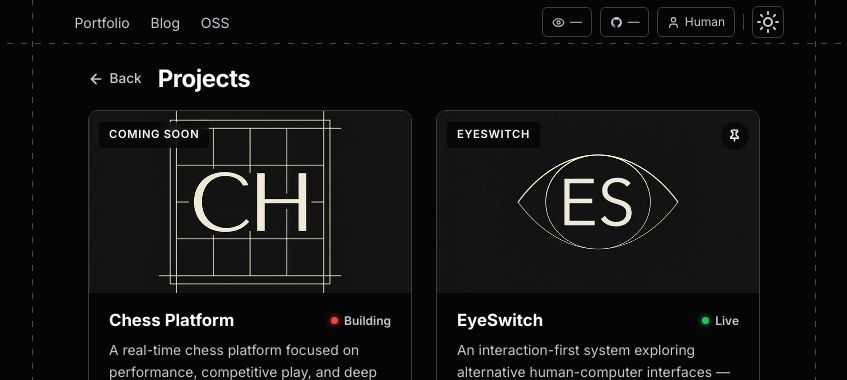
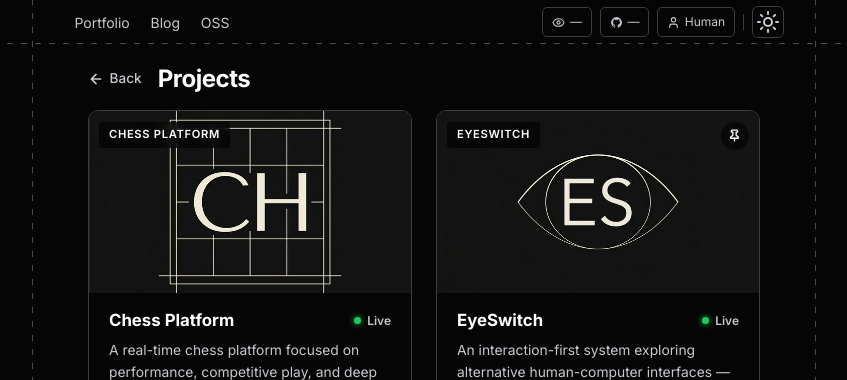
Before and after one commit to Abhijitam01/portfolio-website, a Next.js app: page /projects in a window 1280 px wide. Shown: the top 380 px of the page, without its empty margins (216-1063 px from the left). Built offline with nearby package versions, Linux system fonts and the light colour scheme; no server answers; the database is empty.

Commit message:
making chess and sketchy live

```diff
--- a/src/data/projects.ts
+++ b/src/data/projects.ts
@@ -29,14 +29,14 @@
   {
     id: "chess",
     title: "Chess Platform",
-    status: "Building",
-    statusClass: "badge-building",
+    status: "Live",
+    statusClass: "badge-live",
     image: "/projects/chess.png",
     description: "A real-time chess platform focused on performance, competitive play, and deep analysis.",
     fullDescription: "This chess platform is designed for players who want competitive matchmaking, fast move latency, and serious analysis tools. Built with WebSockets for real-time synchronization, it supports ranked multiplayer, tactical puzzles, and advanced engine-backed analysis. The goal is to combine performance-grade infrastructure with a clean, distraction-free playing experience.",
     techStack: ["TypeScript", "Next.js", "WebSockets", "Redis", "chess.js", "Tailwind CSS", "Turborepo", "Docker"],
     links: [
-      { url: "#", text: "Coming Soon", primary: true },
+      { url: "https://chess.abhijitamdubey.site", text: "Visit Site", primary: true },
       { url: "https://github.com/Abhijitam01/chess", text: "GitHub", primary: false }
     ],
     caseStudy: {
@@ -77,7 +77,7 @@
     fullDescription: "Sketchy is a canvas-based drawing system built around performance and intuitive visual interaction. It supports real-time shape rendering with smooth, responsive input handling — giving it the feel of drawing on actual paper. The focus throughout was on keeping the rendering loop fast and the interaction model simple enough that the tool stays out of the way.",
     techStack: ["TypeScript", "React", "Next.js", "WebSockets", "PostgreSQL", "Rough.js", "Tailwind CSS", "Canvas API"],
     links: [
-      { url: "https://github.com/Abhijitam01/sketchy", text: "Visit Site", primary: true },
+      { url: "https://sketchy.abhijitamdubey.site", text: "Visit Site", primary: true },
       { url: "https://github.com/Abhijitam01/sketchy", text: "GitHub", primary: false }
     ],
     caseStudy: {
```
